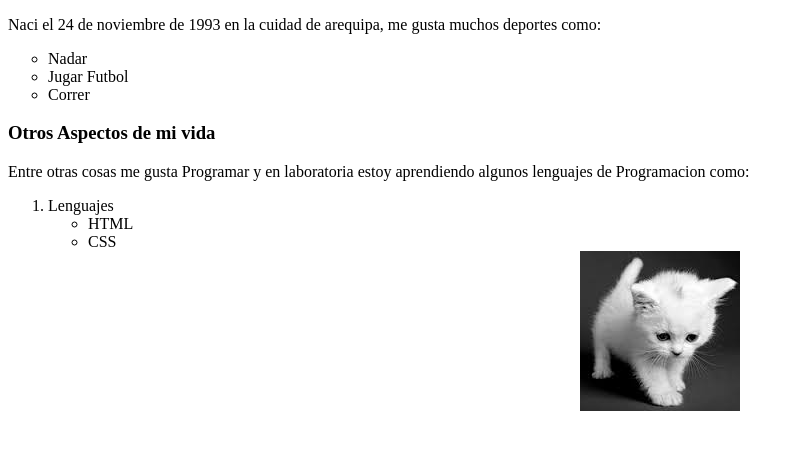
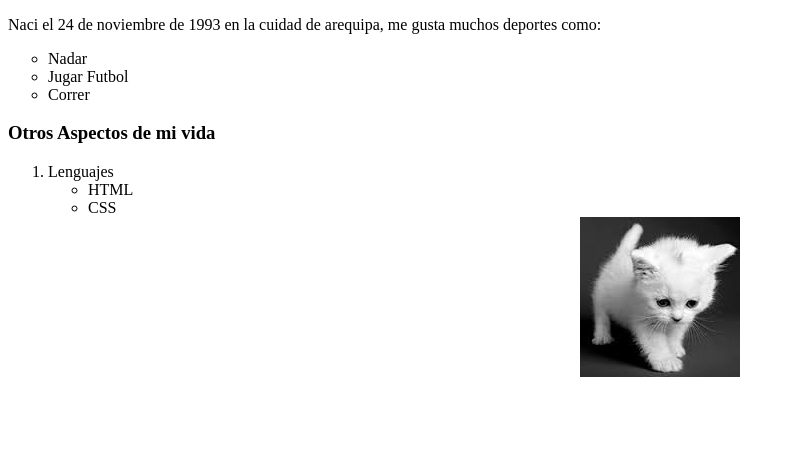
Before and after one commit to tatilq/CONOCIENDO-HTML03, a plain HTML site: page index.html in a window 1280 px wide. Shown: the part 105-554 px from the top of the page, without its empty margins (0-800 px from the left). Drawn offline with Linux system fonts and the light colour scheme; files whose address does not match are found by name.

Commit message:
Removido de un parrafo

```diff
--- a/index.html
+++ b/index.html
@@ -17,7 +17,6 @@
 	Otros Aspectos de mi vida
 </h3>
 
-<p> Entre otras cosas me gusta Programar y en laboratoria estoy aprendiendo algunos lenguajes de Programacion como:</p>
 <ol>
 <li>Lenguajes
 <ul type=“square”>
```
